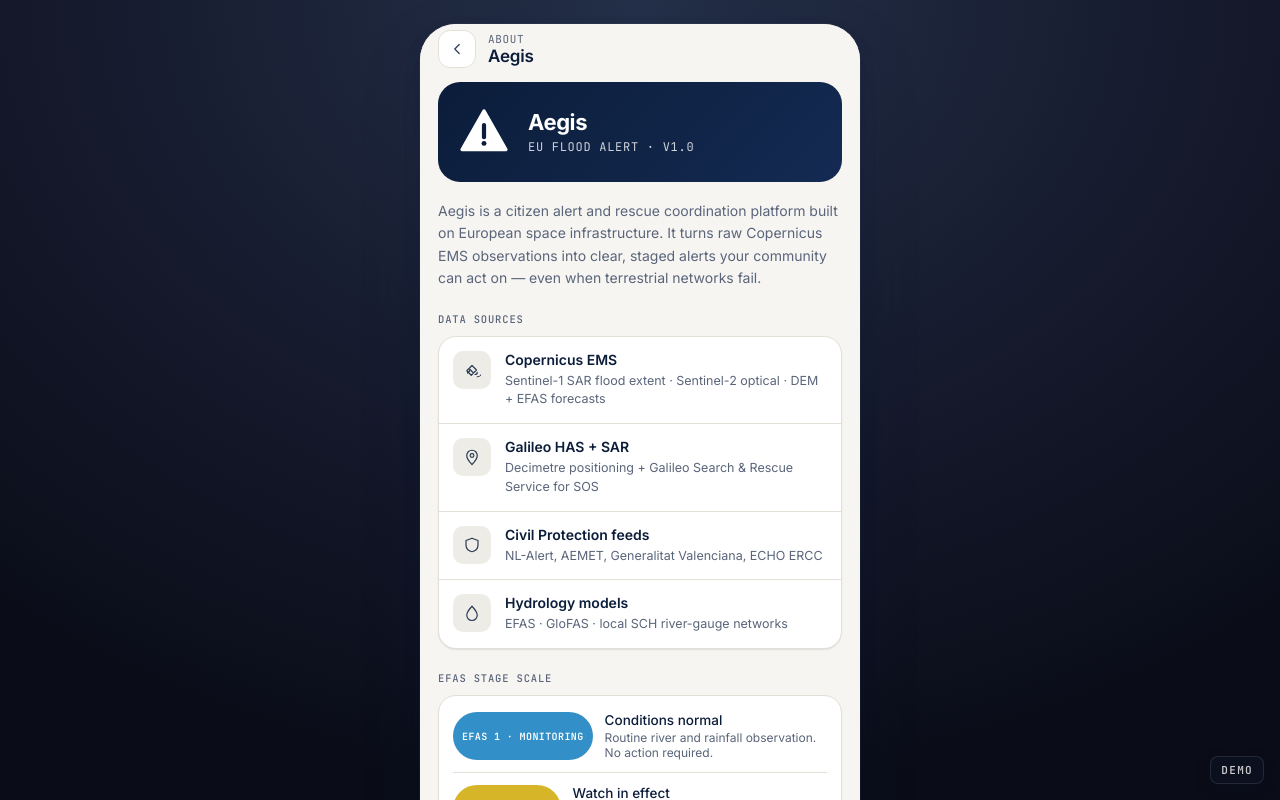
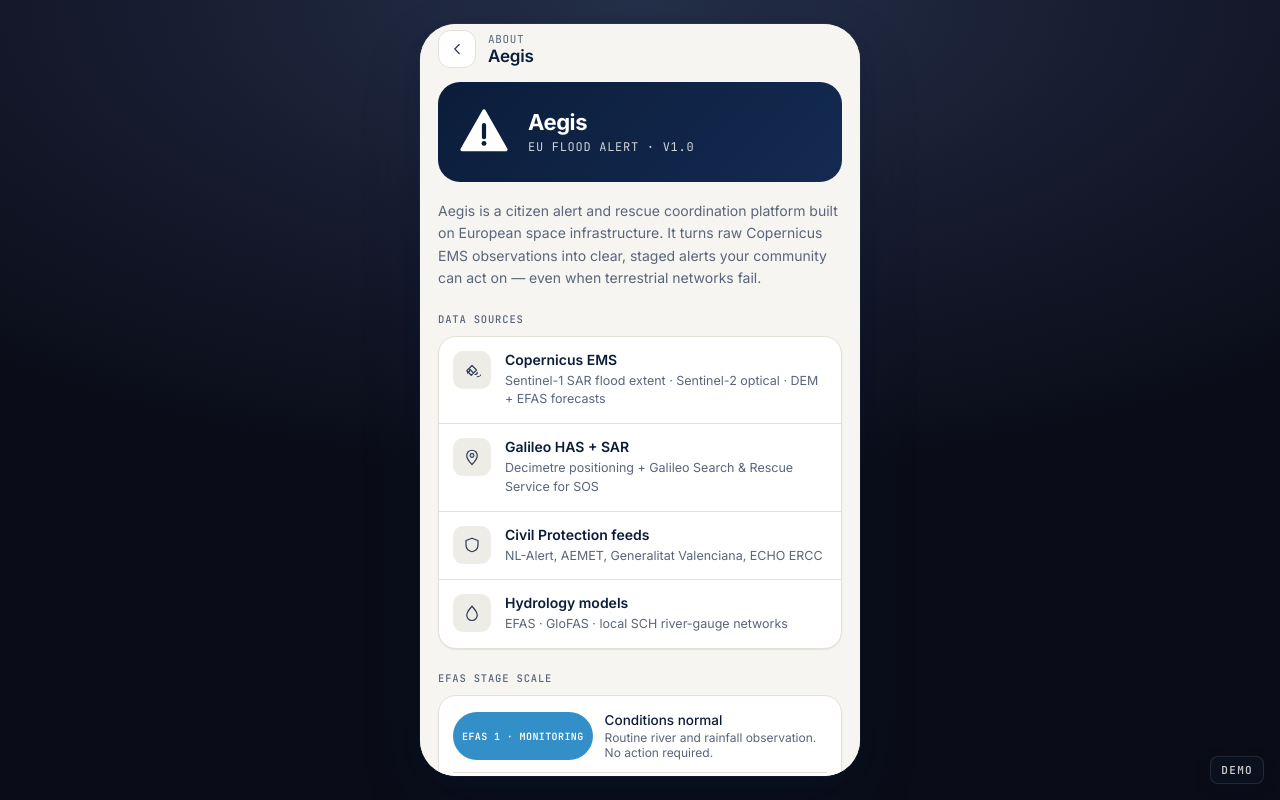
Before and after one commit to MauriceBoendermaker/cassini_hackathon_2026, a React (Vite) app in the folder frontend/: page /about in a window 1280 px wide. Shown: the top 800 px of the page. Built offline with nearby package versions, Linux system fonts and the light colour scheme.

Commit message:
Update globals.css

```diff
--- a/frontend/src/styles/globals.css
+++ b/frontend/src/styles/globals.css
@@ -2,6 +2,10 @@
 
 * { box-sizing: border-box; }
 html, body { margin: 0; padding: 0; height: 100%; }
+html {
+  -webkit-text-size-adjust: 100%;    /* stop iOS rotating-to-landscape auto-font-inflate */
+  text-size-adjust: 100%;
+}
 
 body {
   background: #1a1f2e;            /* device-dressing area when desktop */
@@ -10,9 +14,13 @@
   font-feature-settings: "ss01","cv11";
   -webkit-font-smoothing: antialiased;
   text-rendering: optimizeLegibility;
+  /* No document-level scroll — only the inner .scroll container scrolls.
+   * Keeps the tab bar pinned to the viewport bottom on all devices. */
+  overflow: hidden;
+  overscroll-behavior: none;
 }
 
-#root { min-height: 100%; }
+#root { height: 100%; }
 
 button { font: inherit; color: inherit; background: none; border: 0; padding: 0; cursor: pointer; }
 button, [role="button"], a { -webkit-tap-highlight-color: transparent; -webkit-touch-callout: none; }
@@ -23,7 +31,11 @@
 
 .app-stage {
   position: relative;
-  min-height: 100dvh;
+  /* Lock to exact viewport height so the frame can't grow beyond it.
+   * `dvh` shrinks when the mobile address bar or keyboard is visible.
+   * `100vh` is the fallback for browsers without dvh support. */
+  height: 100vh;
+  height: 100dvh;
   display: flex;
   align-items: stretch;
   justify-content: center;
@@ -36,6 +48,9 @@
   position: relative;
   width: 100%;
   max-width: 440px;
+  /* Fill the stage exactly — no more, no less. Keeps the tab bar at the
+   * bottom regardless of content length or browser-chrome animations. */
+  height: 100%;
   background: var(--bg);
   border-radius: 36px;
   overflow: hidden;
@@ -56,9 +71,11 @@
     --sa-bottom: env(safe-area-inset-bottom, 0px);
   }
   .app-stage { padding: 0; background: var(--bg); }
-  .app-frame { border-radius: 0; box-shadow: none; max-width: 100%; min-height: 100dvh; }
+  .app-frame { border-radius: 0; box-shadow: none; max-width: 100%; }
+  /* Collapse fake iOS chrome to the real OS safe-area spacing */
+  .status-bar { padding: 0; }
   .status-bar > * { display: none; }
-  .status-bar { padding: 0; }
+  .home-indicator { height: env(safe-area-inset-bottom, 0px); }
   .home-indicator i { display: none; }
 }
 
@@ -172,6 +189,8 @@
   font-size: 10.5px; font-weight: 500; cursor: pointer;
   font-family: var(--font-ui);
   border-radius: 10px;
+  touch-action: manipulation;    /* no double-tap zoom delay on tab taps */
+  min-height: 56px;              /* comfortable touch target */
 }
 .tab-bar button.active { color: var(--brand); }
 [data-theme="dark"] .tab-bar button.active { color: var(--ink); }
@@ -183,7 +202,11 @@
    Generic primitives
    ============================================================ */
 .scroll {
-  flex: 1; overflow-y: auto; -webkit-overflow-scrolling: touch;
+  flex: 1 1 0;            /* shrink inside flex column instead of overflowing */
+  min-height: 0;          /* Firefox fix: without this, flex children won't shrink */
+  overflow-y: auto;
+  overscroll-behavior-y: contain;    /* keep rubber-band inside this scroll area */
+  -webkit-overflow-scrolling: touch;
   padding: 0 18px 16px;
 }
 .scroll.flush { padding: 0; }
```
